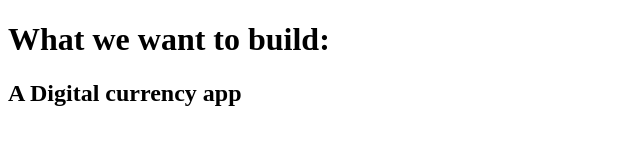
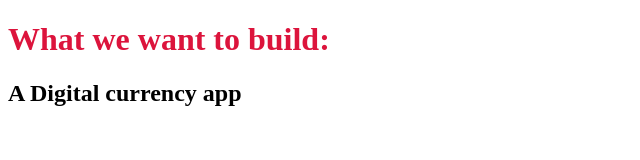
Before and after one commit to VRGunnar/2imd-dev-advanced-lab1, a plain HTML site: page index.html in a window 1280 px wide. Shown: the whole page, without its empty margins (0-640 px from the left). Drawn offline with Linux system fonts and the light colour scheme.

Commit message:
added css files

```diff
--- a/index.html
+++ b/index.html
@@ -4,6 +4,7 @@
     <meta charset="UTF-8" />
     <meta http-equiv="X-UA-Compatible" content="IE=edge" />
     <meta name="viewport" content="width=device-width, initial-scale=1.0" />
+    <link rel="stylesheet" href="styles.css">
     <title>Document</title>
   </head>
   <body>
--- /dev/null
+++ b/styles.css
@@ -0,0 +1,3 @@
+h1{
+    color: crimson;
+}
```
Also changed, not shown: features.html (+1 -0 lines), teammates.html (+1 -0 lines).
